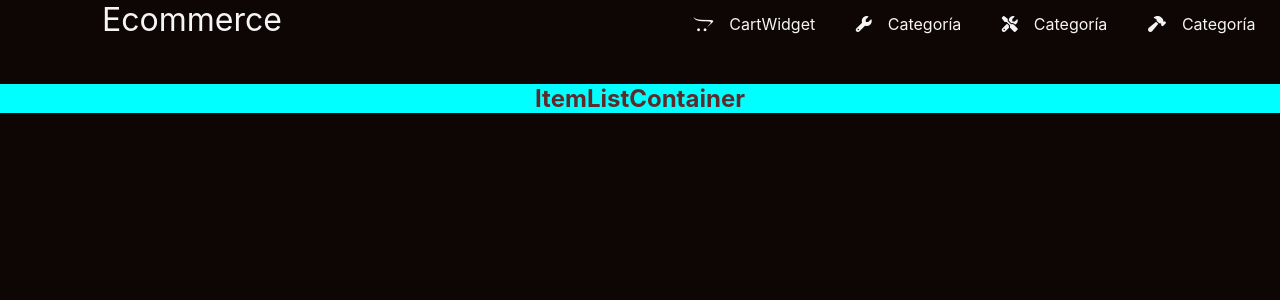
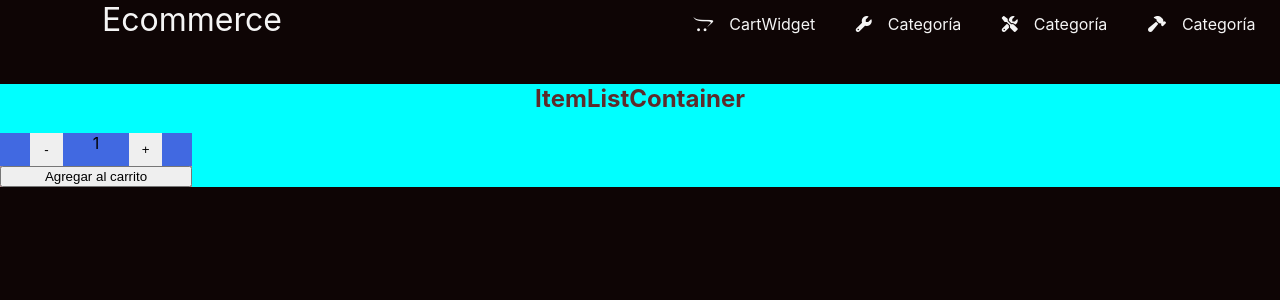
Before and after one commit to AndresDiPietro/Ecommerce-Belmonte, a React (Create React App) app: page / in a window 1280 px wide. Shown: the top 300 px of the page. Built offline with nearby package versions, Linux system fonts and the light colour scheme.

Commit message:
Creando ItemCount

```diff
--- a/src/components/itemListContainer/index.js
+++ b/src/components/itemListContainer/index.js
@@ -1,9 +1,11 @@
 import React from "react";
-import "./itemListContainer.css"
+import ItemCount from "./itemCount";
+import "./itemListContainer.css";
 const ItemListContainer = () => {
     return(
         <div className="itemListContainer">
             <h2 className="itemListContainer__title">ItemListContainer</h2>
+            <ItemCount init="1" stock="7"/>
         </div>
     )
 }
--- /dev/null
+++ b/src/components/itemListContainer/itemCount/index.js
@@ -0,0 +1,51 @@
+import React, {useEffect, useState} from "react";
+import "./itemcount.css";
+
+const ItemCount = ({init, stock, onAdd}) => {
+
+    const [count, setCount] = useState(parseInt(init));
+    useEffect(() =>{
+        setCount(parseInt(init));
+        return;
+    }, [init]);
+
+    const addProduct = () => {
+        setCount(count + 1);
+    }
+
+    const removeProduct = () => {
+        setCount(count - 1);
+    }
+    return(
+        <div className="itemcount">
+            <div className="itemcount__buttons">
+                <button
+                type="button"
+                className="itemcount__minus"
+                disabled={count <= 0}
+                onClick={removeProduct}
+                >
+                    -
+                </button>
+                <div className="itemcount__count">{count}</div>
+                <button
+                type="button"
+                className="itemcount__plus"
+                disabled={count >= stock}
+                onClick={addProduct}
+                >
+                    +
+                </button>
+            </div>
+            <button
+            type="button"
+            className="itemcount__addcart"
+            onClick={onAdd}
+            >
+                Agregar al carrito
+            </button>
+        </div>
+
+    )
+}
+export default ItemCount;
--- /dev/null
+++ b/src/components/itemListContainer/itemCount/itemcount.css
@@ -0,0 +1,27 @@
+.itemcount{
+    background-color: rosybrown;
+    width: 12em;
+    display: flex;
+    /* flex-direction: ; */
+    flex-wrap: wrap;
+}
+.itemcount__buttons{
+    display: flex;
+    background-color: royalblue;
+    width: 100%;
+    justify-content: space-evenly;
+}
+.itemcount__minus,
+.itemcount__plus{
+    cursor: pointer;
+    /* outline-style: solid 1px red; */
+    border: none;
+    width: 2.5em;
+    height: 2.5em;
+}
+.itemcount__count{
+
+}
+.itemcount__addcart{
+    width: 100%;
+}
```
Also changed, not shown: src/logo.svg (deleted).
